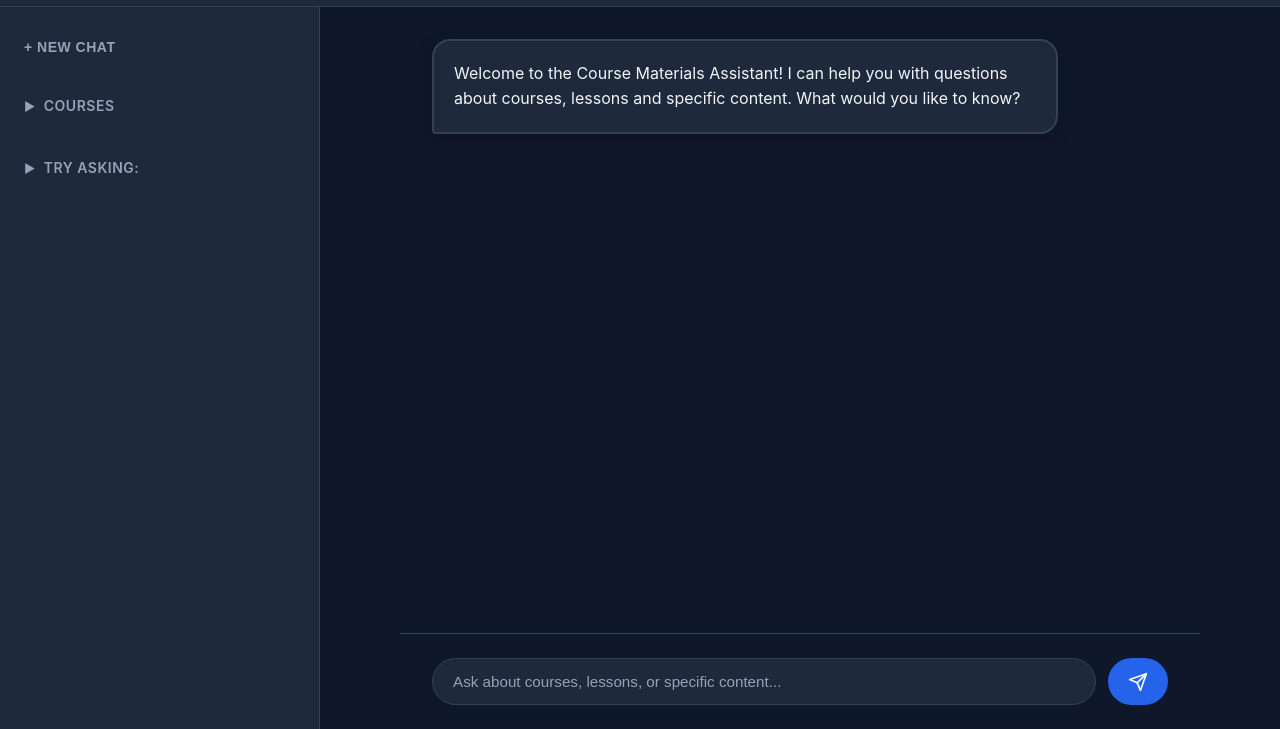
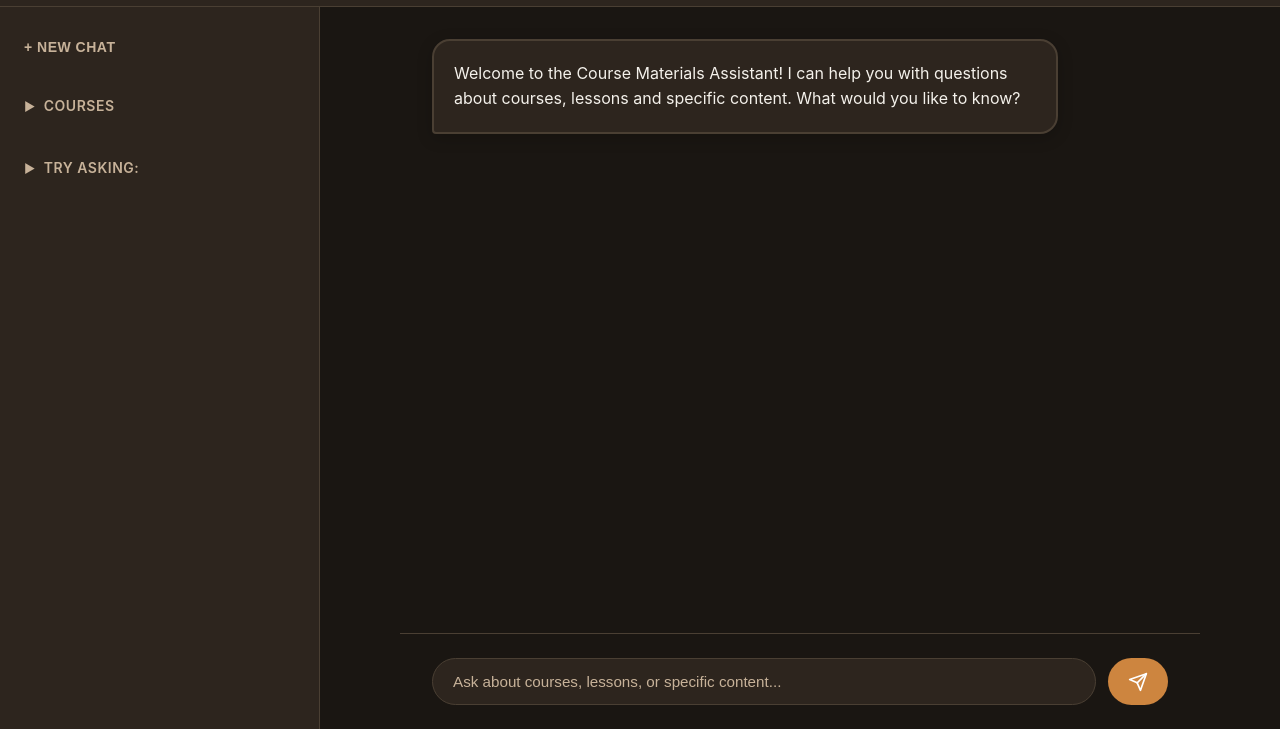
Before and after one commit to haje01/ragchatbot-codebase2, a plain HTML site: page frontend/index.html in a window 1280 px wide. Shown: the part 71-800 px from the top of the page. Drawn offline with nearby package versions, Linux system fonts and the light colour scheme; no server answers.

Commit message:
feat: implement brownish dark theme color scheme
- Updated dark theme CSS variables with warm brownish tones
- Changed primary color to Peru/Sandy Brown (#cd853f)
- Updated background to deep warm brown (#1a1612)
- Modified surface colors to warm brown shades
- Updated text colors to warm cream and tan tones
- Enhanced header gradient with warm brown colors
- Maintains accessibility and contrast ratios

Fixes #6

Co-authored-by: Kim Jeong Ju <haje01@users.noreply.github.com>

```diff
--- a/frontend/style.css
+++ b/frontend/style.css
@@ -5,23 +5,23 @@
     padding: 0;
 }
 
-/* CSS Variables - Dark Theme (Default) */
+/* CSS Variables - Dark Theme with Brownish Tones (Default) */
 :root {
-    --primary-color: #2563eb;
-    --primary-hover: #1d4ed8;
-    --background: #0f172a;
-    --surface: #1e293b;
-    --surface-hover: #334155;
-    --text-primary: #f1f5f9;
-    --text-secondary: #94a3b8;
-    --border-color: #334155;
-    --user-message: #2563eb;
-    --assistant-message: #374151;
-    --shadow: 0 4px 6px -1px rgba(0, 0, 0, 0.3);
+    --primary-color: #cd853f;
+    --primary-hover: #b8722b;
+    --background: #1a1612;
+    --surface: #2d251e;
+    --surface-hover: #3d3025;
+    --text-primary: #f4f1eb;
+    --text-secondary: #c7b299;
+    --border-color: #4a3f33;
+    --user-message: #cd853f;
+    --assistant-message: #3d3025;
+    --shadow: 0 4px 6px -1px rgba(0, 0, 0, 0.4);
     --radius: 12px;
-    --focus-ring: rgba(37, 99, 235, 0.2);
-    --welcome-bg: #1e3a5f;
-    --welcome-border: #2563eb;
+    --focus-ring: rgba(205, 133, 63, 0.25);
+    --welcome-bg: #2d1f17;
+    --welcome-border: #cd853f;
 }
 
 /* Light Theme Variables */
@@ -92,7 +92,7 @@ header {
 header h1 {
     font-size: 1.75rem;
     font-weight: 700;
-    background: linear-gradient(135deg, #667eea 0%, #764ba2 100%);
+    background: linear-gradient(135deg, #cd853f 0%, #d4a574 50%, #e6c390 100%);
     -webkit-background-clip: text;
     -webkit-text-fill-color: transparent;
     background-clip: text;
```
